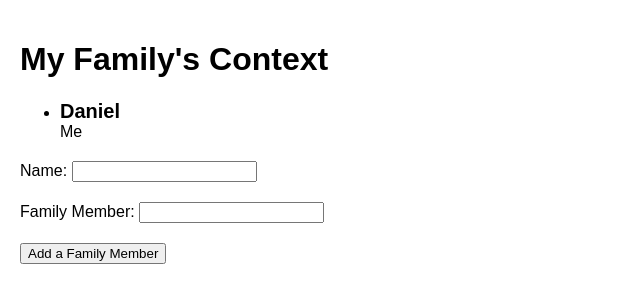
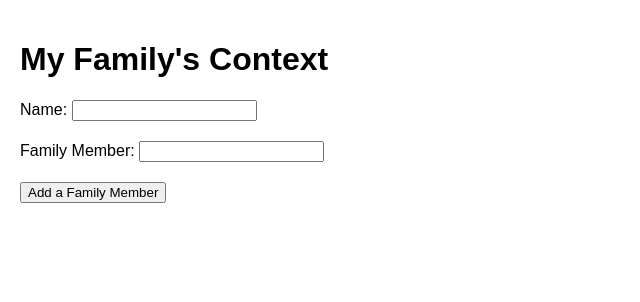
Before and after one commit to Dacello/react-family-context, a React (Create React App) app: page / in a window 1280 px wide. Shown: the top 302 px of the page, without its empty margins (0-640 px from the left). Built offline with nearby package versions, Linux system fonts and the light colour scheme.

Commit message:
FamilyForm component

```diff
--- a/src/App.js
+++ b/src/App.js
@@ -1,23 +1,45 @@
 import React, { Component } from 'react';
 
 const Person = props => (
-  <li className="Person">
+  <div className="Person">
     <div className="Person-name">{props.person.name}</div>
     <div className="Person-memberType">{props.person.member}</div>
-  </li>
+  </div>
 );
 
 const Family = props => (
-  <ul className="family">
+  <React.Fragment>
     {props.members.map(member =>
       <Person key={member.name} person={member} />
     )}
-  </ul>
+  </React.Fragment>
+);
+
+const FamilyForm = props => (
+  <form onSubmit={props.addFamilyMember}>
+    <div className="FormRow">
+      <label htmlFor="name">Name: </label>
+      <input
+        name="name"
+        onChange={props.onInputChange}
+      />
+    </div>
+    <div className="FormRow">
+      <label htmlFor="member">Family Member: </label>
+      <input
+        name="member"
+        onChange={props.onInputChange}
+      />
+    </div>
+    <div className="FormRow">
+      <button>Add a Family Member</button>
+    </div>
+  </form>
 );
 
 class App extends Component {
   state = {
-    family: [{ name: 'Daniel', member: 'Me' }],
+    family: [],
     results: {}
   };
 
@@ -50,25 +72,10 @@ class App extends Component {
       <div className="App">
         <h1>{"My Family's Context"}</h1>
         <Family members={family} />
-        <form onSubmit={this.addFamilyMember}>
-          <div className="FormRow">
-            <label htmlFor="name">Name: </label>
-            <input
-              name="name"
-              onChange={this.onInputChange}
-            />
-          </div>
-          <div className="FormRow">
-            <label htmlFor="member">Family Member: </label>
-            <input
-              name="member"
-              onChange={this.onInputChange}
-            />
-          </div>
-          <div className="FormRow">
-            <button>Add a Family Member</button>
-          </div>
-        </form>
+        <FamilyForm
+          addFamilyMember={this.addFamilyMember}
+          onInputChange={this.onInputChange}
+        />
       </div>
     );
   }
```
